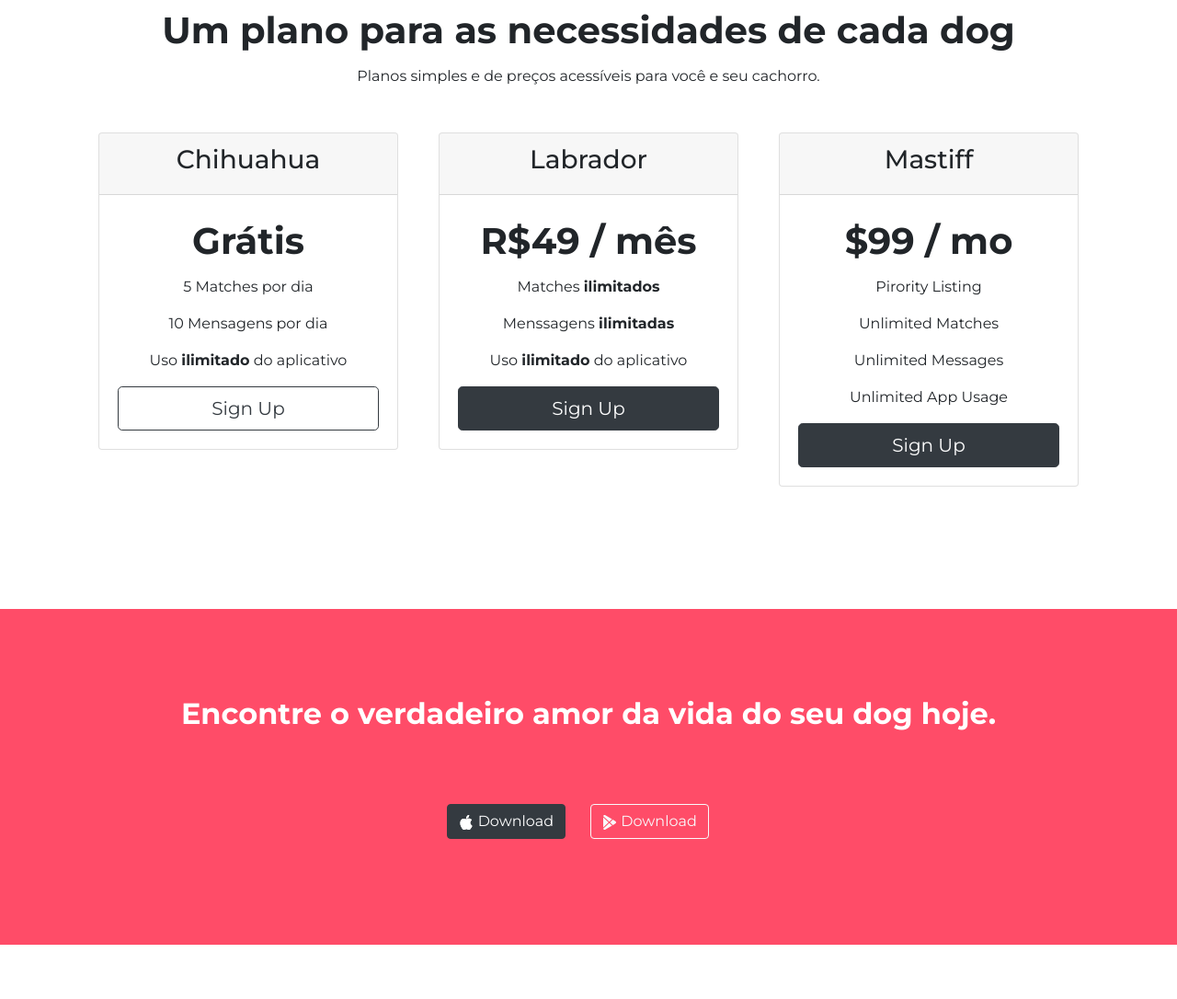
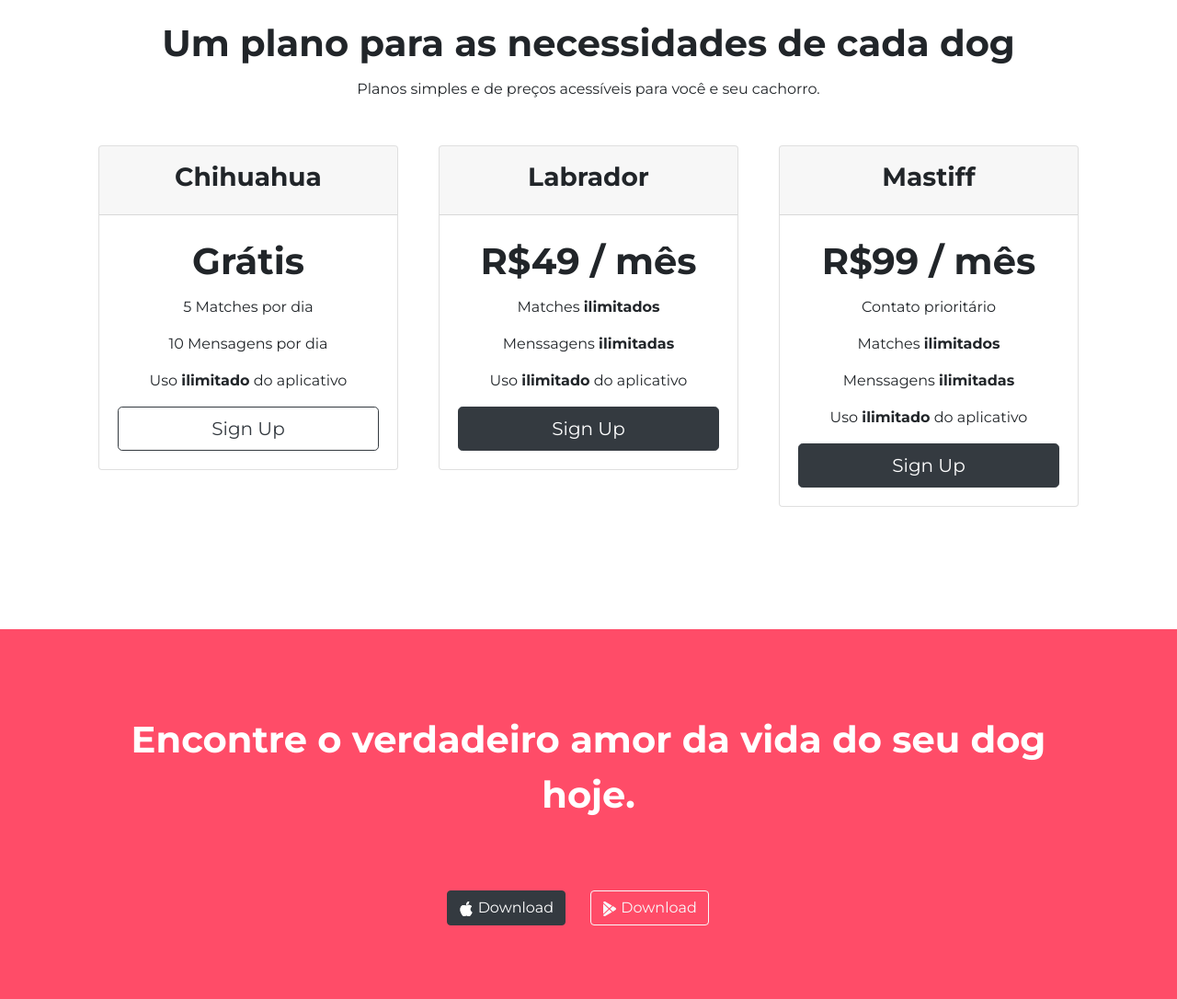
Before and after one commit to dan-cml/tindog, a plain HTML site: page index.html in a window 1280 px wide. Shown: the part 2085-3171 px from the top of the page at 92% size. Drawn offline with nearby package versions, Linux system fonts and the light colour scheme.

Commit message:
refatoração

```diff
--- a/css/styles.css
+++ b/css/styles.css
@@ -4,17 +4,25 @@
 
 body {
     font-family: 'Montserrat', Arial, Helvetica, sans-serif;
+    text-align: center;
+}
+
+h1, h2, h3, h4, h5, h6 {
+    font-weight: bolder;
+    line-height: 1.5;
+}
+
+h2 {
+    font-size: 3rem;
 }
 
 #title {
     background-color: #ff4c68;
+    text-align: left;
 }
 
-div > div > h1 {
-    font-family: 'Montserrat', Arial, Helvetica, sans-serif;
+#title h1 {
     font-size: 3rem;
-    font-weight: bold;
-    line-height: 1.5;
     color: white;
 }
 
@@ -31,7 +39,6 @@ div > div > h1 {
 
 #features h3 {
     font-size: 1.4rem;
-    font-weight: bolder;
 }
 
 #features p {
@@ -43,7 +50,6 @@ div > div > h1 {
 }
 
 #features > div > div {
-    text-align: center;
     padding: 50px;
 }
 
@@ -61,15 +67,7 @@ div > div > h1 {
 
 #testimonials {
     background-color: #ef8172;
-    text-align: center;
     color: white;
-}
-
-h2 {
-    font-family: 'Montserrat', Arial, Helvetica, sans-serif;
-    font-weight: bold;
-    font-size: 3rem;
-    line-height: 1.5;
 }
 
 #testimonials img {
@@ -84,7 +82,6 @@ h2 {
 
 #press {
     background-color: #ef8172;
-    text-align: center;
     padding-bottom: 3%;
 }
 
@@ -120,7 +117,6 @@ h2 {
 
 #preco {
     padding: 100px;
-    text-align: center;
 }
 
 .preco-column {
@@ -134,7 +130,7 @@ h2 {
 /* Botão de Download */
 
 .botao-download {
-    margin: 4% 2% 4% 0;;
+    margin: 4% 2% 4% 0;
 }
 
 /* Imagem de Cabeçalho */
@@ -149,22 +145,17 @@ h2 {
 }
 
 #cta {
-    text-align: center;
     background-color: #ff4c68;
     padding: 70px;
 }
 
 #cta h3 {
-    font-family: 'Montserrat', Arial, Helvetica, sans-serif;
-    font-weight: bolder;
-    font-size: 2rem;
-    line-height: 1.5;
+    font-size: 2.5rem;
     color: white;
     padding: 20px;
 }
 
 footer {
-    text-align: center;
     padding: 70px;
 }
 
--- a/index.html
+++ b/index.html
@@ -93,7 +93,7 @@
   </section>
 
 
-  <!-- Testimonials -->
+  <!-- Depoimentos -->
 
   <section id="testimonials">
 
@@ -180,11 +180,11 @@
                 <h3>Mastiff</h3>
               </div>
               <div class="card-body">
-                <h2>$99 / mo</h2>
-                <p>Pirority Listing</p>
-                <p>Unlimited Matches</p>
-                <p>Unlimited Messages</p>
-                <p>Unlimited App Usage</p>
+                <h2>R$99 / mês</h2>
+                <p>Contato prioritário</p>
+                <p>Matches <strong>ilimitados</strong></p>
+                <p>Menssagens <strong>ilimitadas</strong></p>
+                <p>Uso <strong>ilimitado</strong> do aplicativo</p>
                 <button type="button" class="btn btn-lg btn-block btn-dark">Sign Up</button>
               </div>
           </div>
```
